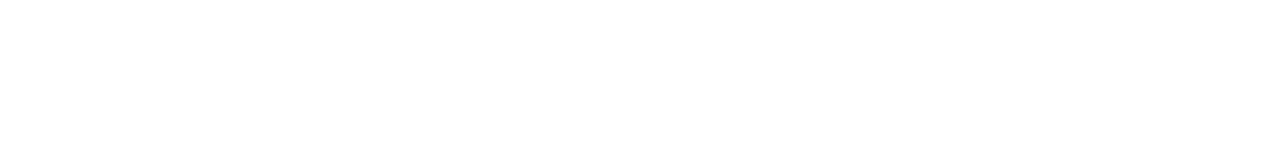
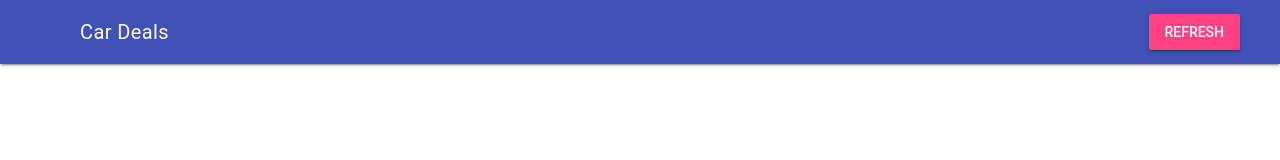
Before and after one commit to sagasu/pwaPlayground, a website: page index.html in a window 1280 px wide. Drawn offline with nearby package versions, Linux system fonts and the light colour scheme.

Commit message:
adding run script and some basic mdl design

```diff
--- a/index.html
+++ b/index.html
@@ -11,5 +11,17 @@
         <link rel="stylesheet" href="https://code.getmdl.io/1.3.0/material.indigo-pink.min.css">
         <script defer src="https://code.getmdl.io/1.3.0/material.min.js"></script>
     </head>
-    <body></body>
+    <body>
+        <div class="mdl-layout mdl-js-layout">
+            <div class="mdl-layout__header">
+                <div class="mdl-layout__header-row">
+                    <span class="mdl-layout-title">Car Deals</span>
+                    <div class="mdl-layout-spacer"></div>
+                    <div class="mdl-navigation">
+                        <button class="mdl-button mdl-js-button mdl-button--raised mdl-button--accent">Refresh</button>
+                    </div>
+                </div>
+            </div>
+        </div>
+    </body>
 </html>
--- a/package.json
+++ b/package.json
@@ -10,7 +10,8 @@
     "http-server": "^0.10.0"
   },
   "scripts": {
-    "test": "echo \"Error: no test specified\" && exit 1"
+    "test": "echo \"Error: no test specified\" && exit 1",
+    "start": "node node_modules\\http-server\\bin\\http-server"
   },
   "repository": {
     "type": "git",
```
Also changed, not shown: README.md.
